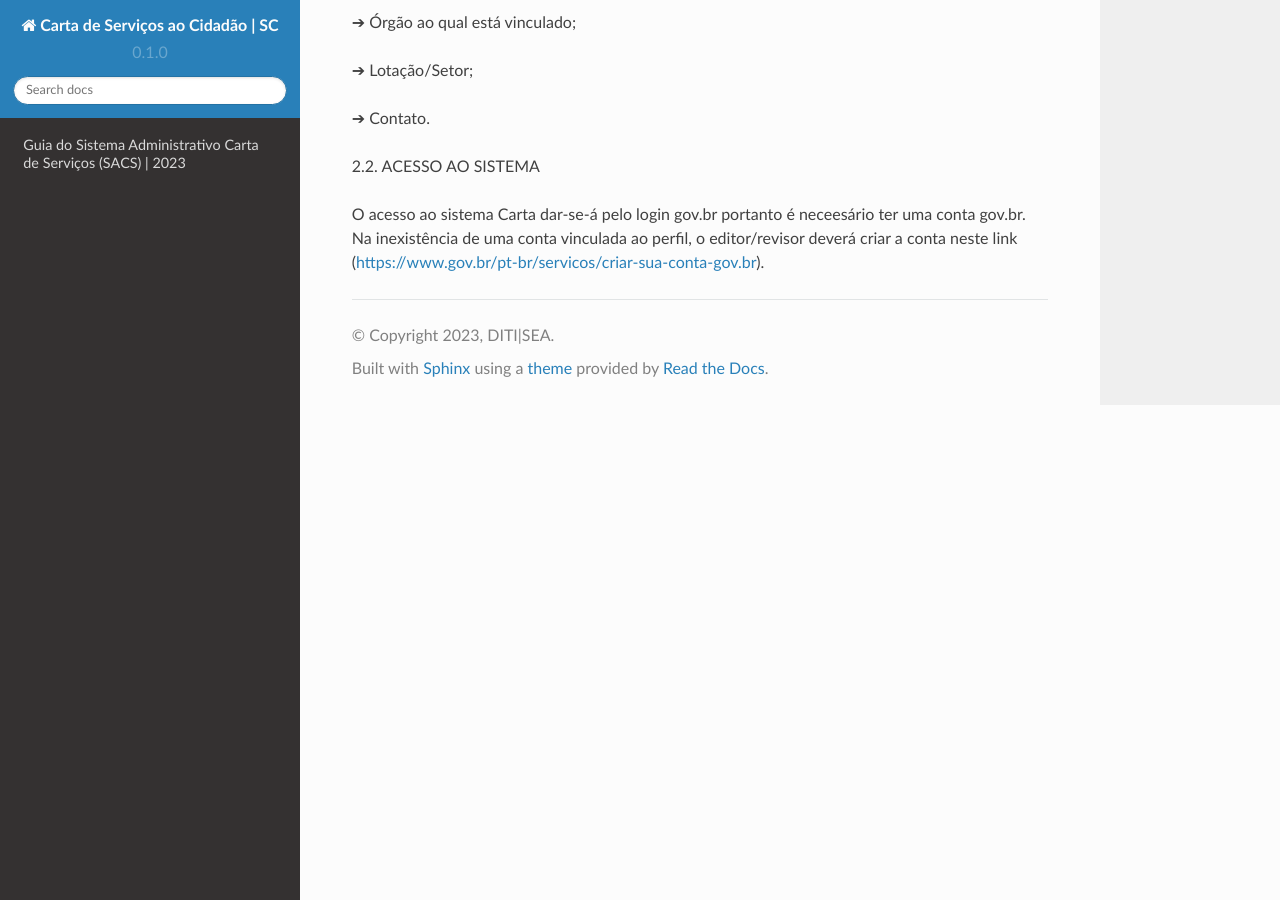
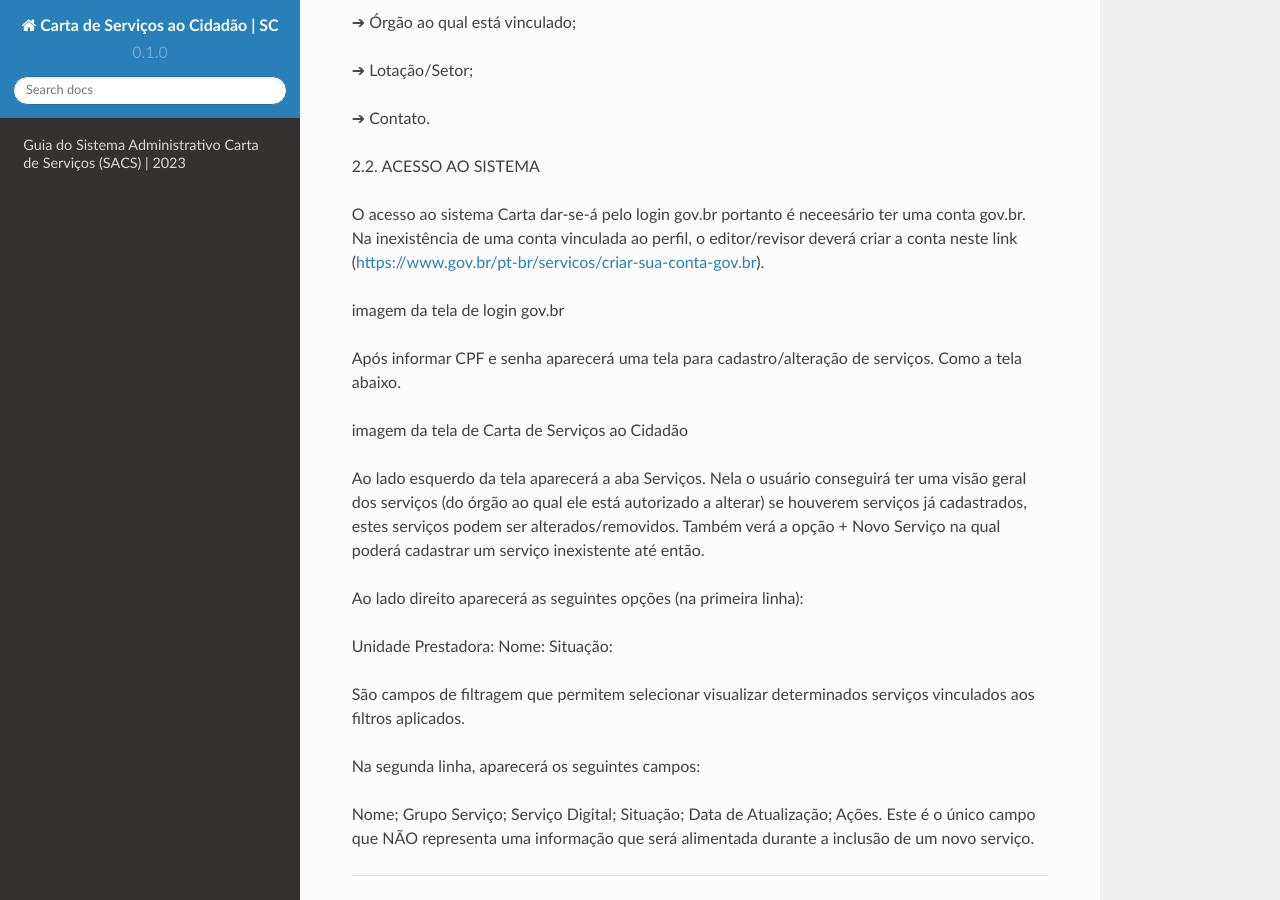
Before and after one commit to brunoaltieri/cartadeservicos, a Sphinx documentation site: the page built from docs/source/index.rst, in a window 1280 px wide and 900 px high, scrolled down 1837 px. Built offline with Sphinx 7.4.7 and the Read the Docs theme 2.0.0, drawn with Linux system fonts in a browser that asks for light colours.

Commit message:
Update index.rst

```diff
--- a/docs/source/index.rst
+++ b/docs/source/index.rst
@@ -53,3 +53,28 @@ Caso o órgão não tenha cadastrado um usuário editor e/ou um revisor, deve-se
 2.2. ACESSO AO SISTEMA
 
 O acesso ao sistema Carta dar-se-á pelo login gov.br portanto é neceesário ter uma conta gov.br. Na inexistência de uma conta vinculada ao perfil, o editor/revisor deverá criar a conta neste link (https://www.gov.br/pt-br/servicos/criar-sua-conta-gov.br).
+
+imagem da tela de login gov.br
+
+Após informar CPF e senha aparecerá uma tela para cadastro/alteração de serviços. Como a tela abaixo.
+
+imagem da tela de Carta de Serviços ao Cidadão
+
+Ao lado esquerdo da tela aparecerá a aba Serviços. Nela o usuário conseguirá ter uma visão geral dos serviços (do órgão ao qual ele está autorizado a alterar) se houverem serviços já cadastrados, estes serviços podem ser alterados/removidos. Também verá a opção + Novo Serviço na qual poderá cadastrar um serviço inexistente até então.
+
+Ao lado direito aparecerá as seguintes opções (na primeira linha):
+
+Unidade Prestadora:
+Nome:
+Situação:
+
+São campos de filtragem que permitem selecionar visualizar determinados serviços vinculados aos filtros aplicados.
+
+Na segunda linha, aparecerá os seguintes campos:
+
+Nome;
+Grupo Serviço;
+Serviço Digital;
+Situação;
+Data de Atualização;
+Ações. Este é o único campo que NÃO representa uma informação que será alimentada durante a inclusão de um novo serviço.
```
